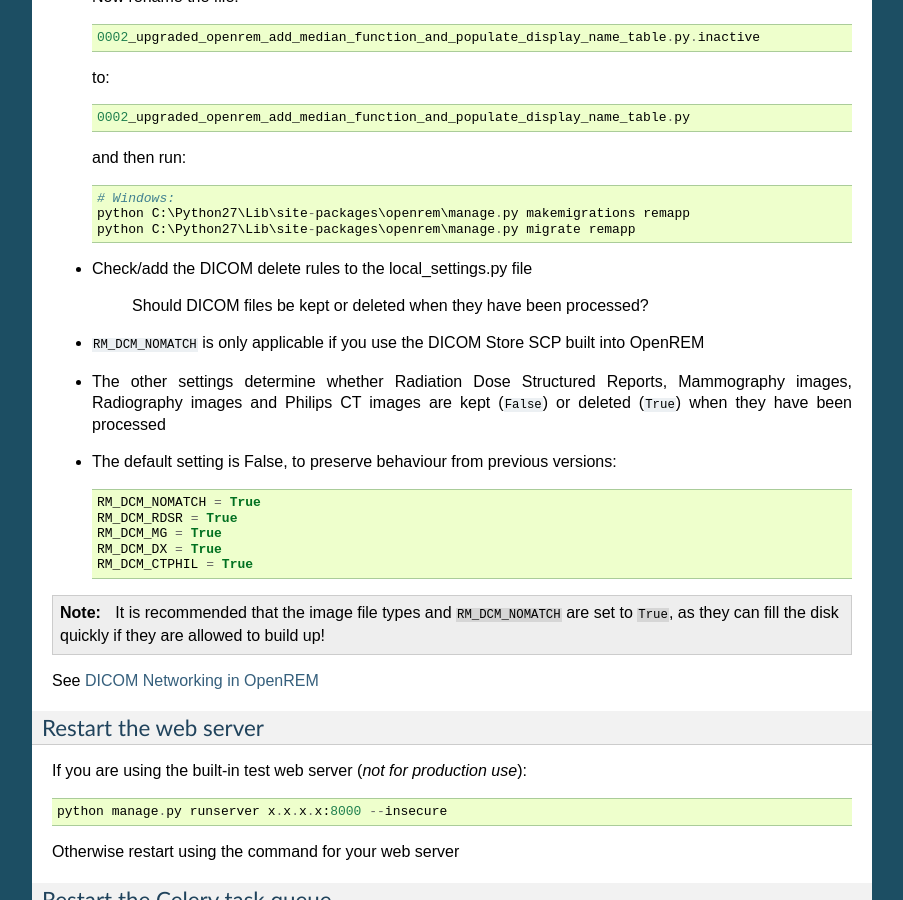
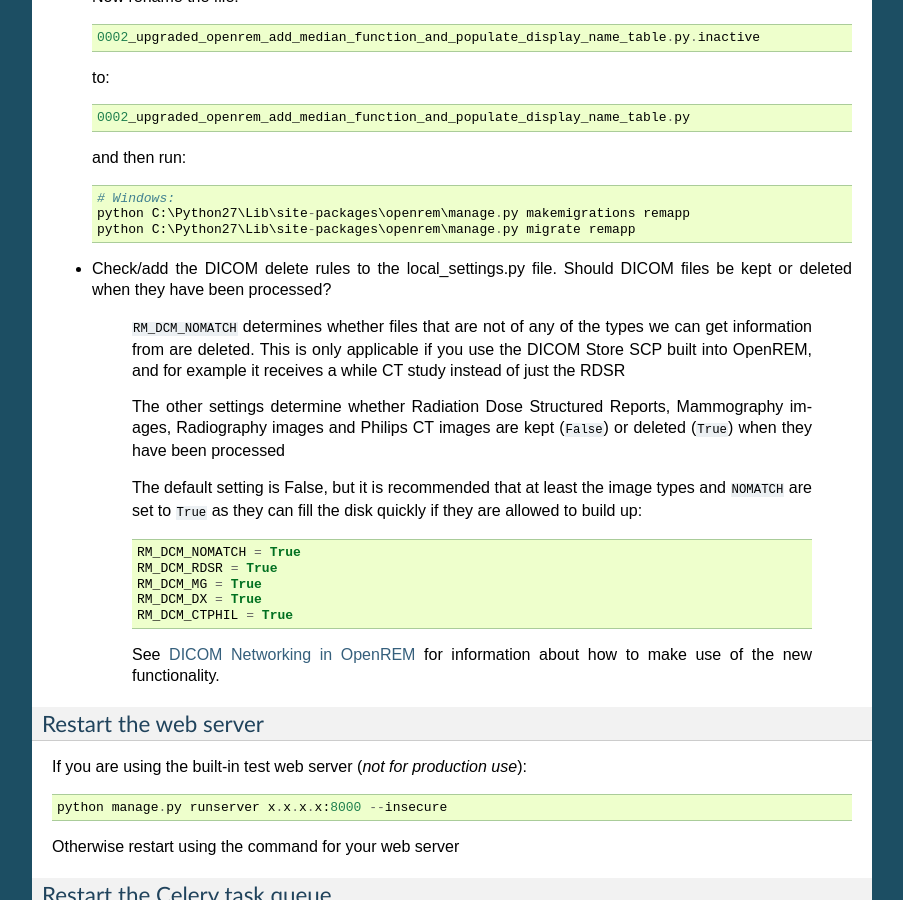
Before and after one commit to ckswilliams/modOpenREM, a Sphinx documentation site: the page built from docs/release-0.7.0.rst, in a window 1280 px wide and 900 px high, scrolled down 696 px. Shown: the whole window, without its empty margins (198-1101 px from the left). Built offline with Sphinx 7.4.7, drawn with Linux system fonts in a browser that asks for light colours.

Commit message:
Re worked the DICOM section in release. Refs #263

```diff
--- a/docs/release-0.7.0.rst
+++ b/docs/release-0.7.0.rst
@@ -52,27 +52,26 @@ Upgrading from version 0.6.0
     python C:\Python27\Lib\site-packages\openrem\manage.py makemigrations remapp
     python C:\Python27\Lib\site-packages\openrem\manage.py migrate remapp
 
-* Check/add the DICOM delete rules to the local_settings.py file
+* Check/add the DICOM delete rules to the local_settings.py file. Should DICOM files be kept or deleted when they have
+  been processed?
 
-    Should DICOM files be kept or deleted when they have been processed?
+    ``RM_DCM_NOMATCH`` determines whether files that are not of any of the types we can get information from are deleted.
+    This is only applicable if you use the DICOM Store SCP built into OpenREM, and for example it receives a while CT
+    study instead of just the RDSR
 
-* ``RM_DCM_NOMATCH`` is only applicable if you use the DICOM Store SCP built into OpenREM
-* The other settings determine whether Radiation Dose Structured Reports, Mammography images, Radiography images and
-  Philips CT images are kept (``False``) or deleted (``True``) when they have been processed
-* The default setting is False, to preserve behaviour from previous versions::
+    The other settings determine whether Radiation Dose Structured Reports, Mammography images, Radiography images and
+    Philips CT images are kept (``False``) or deleted (``True``) when they have been processed
 
-    RM_DCM_NOMATCH = True
-    RM_DCM_RDSR = True
-    RM_DCM_MG = True
-    RM_DCM_DX = True
-    RM_DCM_CTPHIL = True
+    The default setting is False, but it is recommended that at least the image types and ``NOMATCH`` are set to ``True``
+    as they can fill the disk quickly if they are allowed to build up::
 
-.. Note::
+        RM_DCM_NOMATCH = True
+        RM_DCM_RDSR = True
+        RM_DCM_MG = True
+        RM_DCM_DX = True
+        RM_DCM_CTPHIL = True
 
-    It is recommended that the image file types and ``RM_DCM_NOMATCH`` are set to ``True``, as they can fill the disk
-    quickly if they are allowed to build up!
-
-See :doc:`netdicom`
+    See :doc:`netdicom` for information about how to make use of the new functionality.
 
 
 Restart the web server
```
